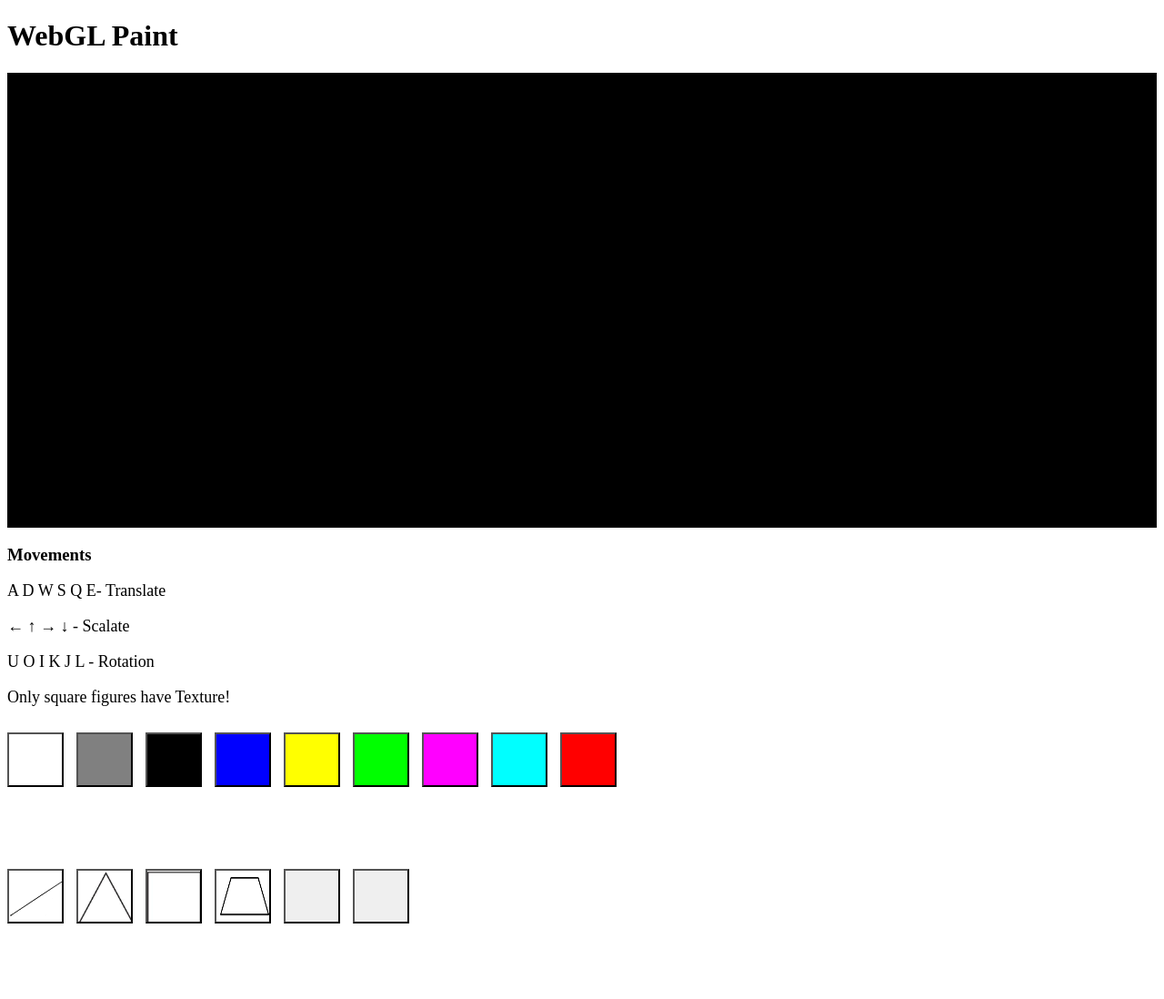
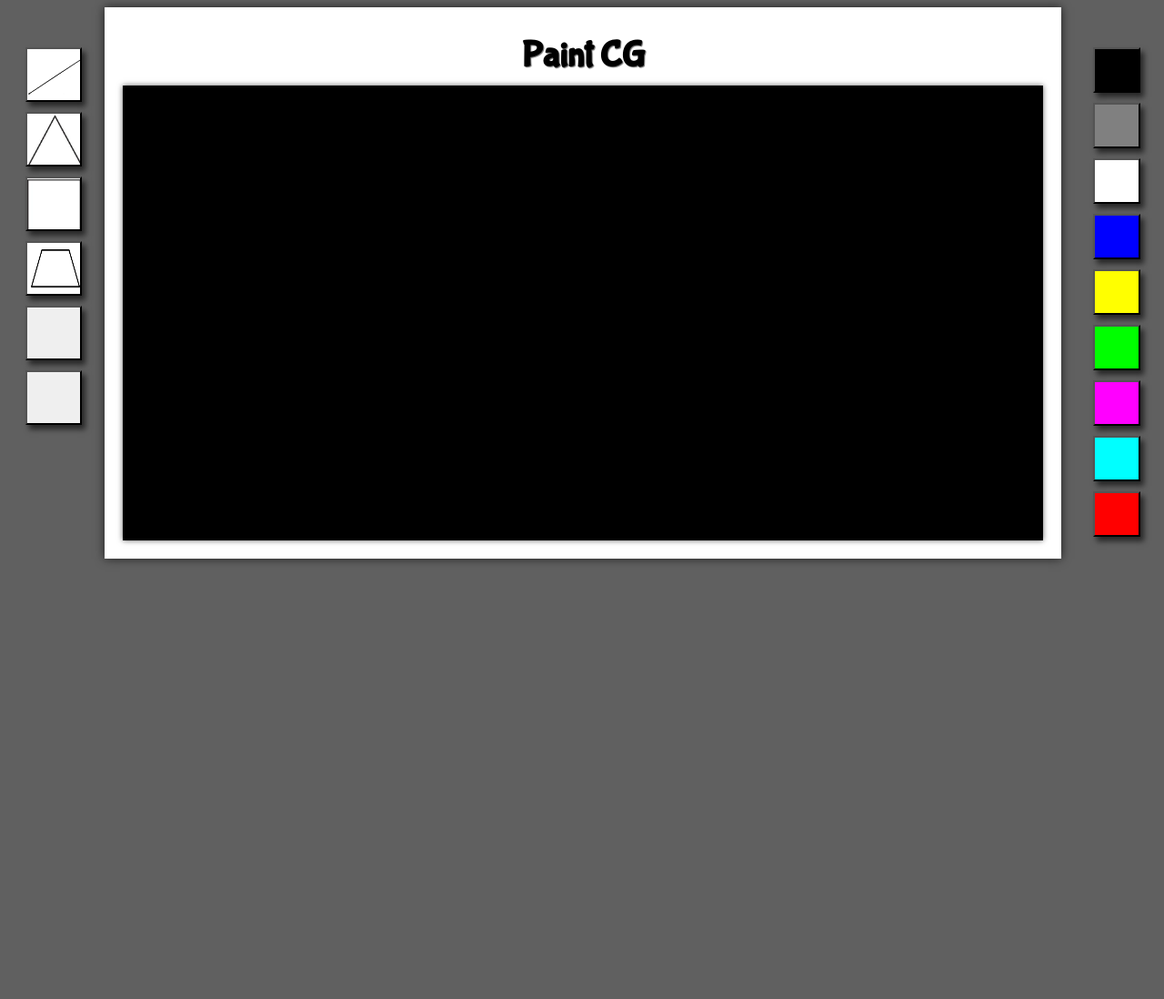
Before and after one commit to HawKzZz/certamente-n-eh-paint, a plain HTML site: page Paint WEBGL/index.html in a window 1280 px wide. Shown: the whole page at 91% size. After the commit the page ends 800 px from the top, so only its background shows below. Drawn offline with nearby package versions, Linux system fonts and the light colour scheme.

Commit message:
Add files via upload

```diff
--- a/Paint WEBGL/estilo.css
+++ b/Paint WEBGL/estilo.css
@@ -1,5 +1,67 @@
+@font-face	{
+    font-family: 'FonteLogo';
+    src: url("bubblegum-sans-regular.otf");
+}
+
+body{
+    background-color: #606060;
+}
+
 p{
     font-size: 18px;
+}
+
+.interface{
+    background-color: #606060;
+}
+
+.rendererStyle{
+    box-shadow: 0px 0px 6px rgba(0, 0, 0, .6);
+}
+
+header#cabecalho h1{
+    font-family: 'FonteLogo', sans-serif;
+	font-size: 30pt;
+	color: #000;
+	text-shadow: 1px 1px 1px rgba(0,0,0,.6);
+	padding: 0px;
+    margin-bottom: 1%;
+    margin-top: 1%;
+    text-align: center;
+}
+
+.oculto{
+    display: none;
+}
+
+ul{
+    list-style: none;
+}
+button{
+    box-shadow: 4px 5px 6px rgba(0, 0, 0, .6);
+}
+/* ASIDES */
+.direita{
+    position: absolute;
+    top: 2%;
+    right: .5%;
+    padding: 10px;
+}
+
+.esquerda{
+    position: absolute;
+    top: 2%;
+    left: -1.7%;
+    padding: 10px;
+}
+
+.corpo{
+    display: inline-block;
+    width: 80%;
+    margin-left: 8.5%;
+    padding: 20px;
+    background-color: white;
+    box-shadow: 0px 0px 10px rgba(0, 0, 0, .7);
 }
 
 /* COLORS */
@@ -53,15 +115,20 @@ p{
 }
 
 .btn-size{
+    height: 50px;
+    width: 52px;
+    margin: 10px 10px 0 0;
+}
+
+.forma{
     height: 60px;
     width: 62px;
     margin: 10px 10px 0 0;
 }
 
 .btn-size:focus{
-    border: 2px #000 solid;;
+    border: 3px #000 solid;;
 }
-
-.btn-size:hover{
-    border: 1px #000 solid;
+.btn-size.preto:focus{
+    border: 3px #808080 solid;
 }
--- a/Paint WEBGL/index.html
+++ b/Paint WEBGL/index.html
@@ -4,42 +4,57 @@
     <meta charset="UTF-8">
     <meta name="viewport" content="width=device-width, initial-scale=1.0">
     <link rel="stylesheet" type="text/css" href="estilo.css">
-    <title>Paint WebGL</title>
+    <title>Paint CG</title>
 </head>
 <body>
-    <div>
-        <h1>WebGL Paint</h1>
-        <div>
+    <div class="interface">
+
+        <section class="corpo">
+            <header id="cabecalho">
+                <h1>Paint CG</h1>
+            </header>
+
             <div class="rendererStyle" id="mainView" style="width: 100%; height: 500px;">
-            </div> <!-- Main Window -->
-        </div> <!-- Container Col -->
-        <div>
+            </div>
+        </section>
+
+        <div class="oculto">
             <h3>Movements</h3>
             <p>A D W S Q E- Translate</p>
             <p> &#8592 &#8593 &#8594 &#8595 - Scalate</p>
             <p> U O I K J L - Rotation</p>
             <p> Only square figures have Texture!</p>
-        </div><!-- Back Camera Col -->
-        <div class="pickerSize" id="colorPicker">
-            <button class="btn-size branco"></button>
-            <button class="btn-size cinza"></button>
-            <button class="btn-size preto"></button>
-            <button class="btn-size azul"></button>
-            <button class="btn-size amarelo"></button>
-            <button class="btn-size verde"></button>
-            <button class="btn-size rosa"></button>
-            <button class="btn-size ciano"></button>
-            <button class="btn-size vermelho"></button>
         </div>
-        <div class="pickerSize" id="shapePicker">
-            <button class="btn-size segment"></button>
-            <button class="btn-size triangle"></button>
-            <button class="btn-size square"></button>
-            <button class="btn-size trapezoid"></button>
-            <button class="btn-size pentagon"></button>
-            <button class="btn-size circle"></button>
-        </div>
-    </div> <!-- Camera containers -->
+
+        <aside class="direita">
+            <div class="pickerSize" id="colorPicker">
+                <ul>
+                    <li><button class="btn-size preto"></button></li>
+                    <li><button class="btn-size cinza"></button></li>
+                    <li><button class="btn-size branco"></button></li>
+                    <li><button class="btn-size azul"></button></li>
+                    <li><button class="btn-size amarelo"></button></li>
+                    <li><button class="btn-size verde"></button></li>
+                    <li><button class="btn-size rosa"></button></li>
+                    <li><button class="btn-size ciano"></button></li>
+                    <li><button class="btn-size vermelho"></button></li>
+                </ul>
+            </div>
+        </aside>
+        <aside class="esquerda">
+            <div class="pickerSize" id="shapePicker">
+                <ul>
+                    <li><button class="forma segment"></button></li>
+                    <li><button class="forma triangle"></button></li>
+                    <li><button class="forma square"></button></li>
+                    <li><button class="forma trapezoid"></button></li>
+                    <li><button class="forma pentagon"></button></li>
+                    <li><button class="forma circle"></button></li>
+                </ul>
+
+            </div>
+        </aside>
+    </div>
     <script src="https://code.jquery.com/jquery-3.2.1.slim.min.js" integrity="sha384-KJ3o2DKtIkvYIK3UENzmM7KCkRr/rE9/Qpg6aAZGJwFDMVNA/GpGFF93hXpG5KkN"
         crossorigin="anonymous"></script>
     <script src="./libs/three.min.js"></script>
```
Also changed, not shown: Paint WEBGL/bubblegum-sans-regular.otf (added), Paint WEBGL/main.js (line endings or trailing spaces).
